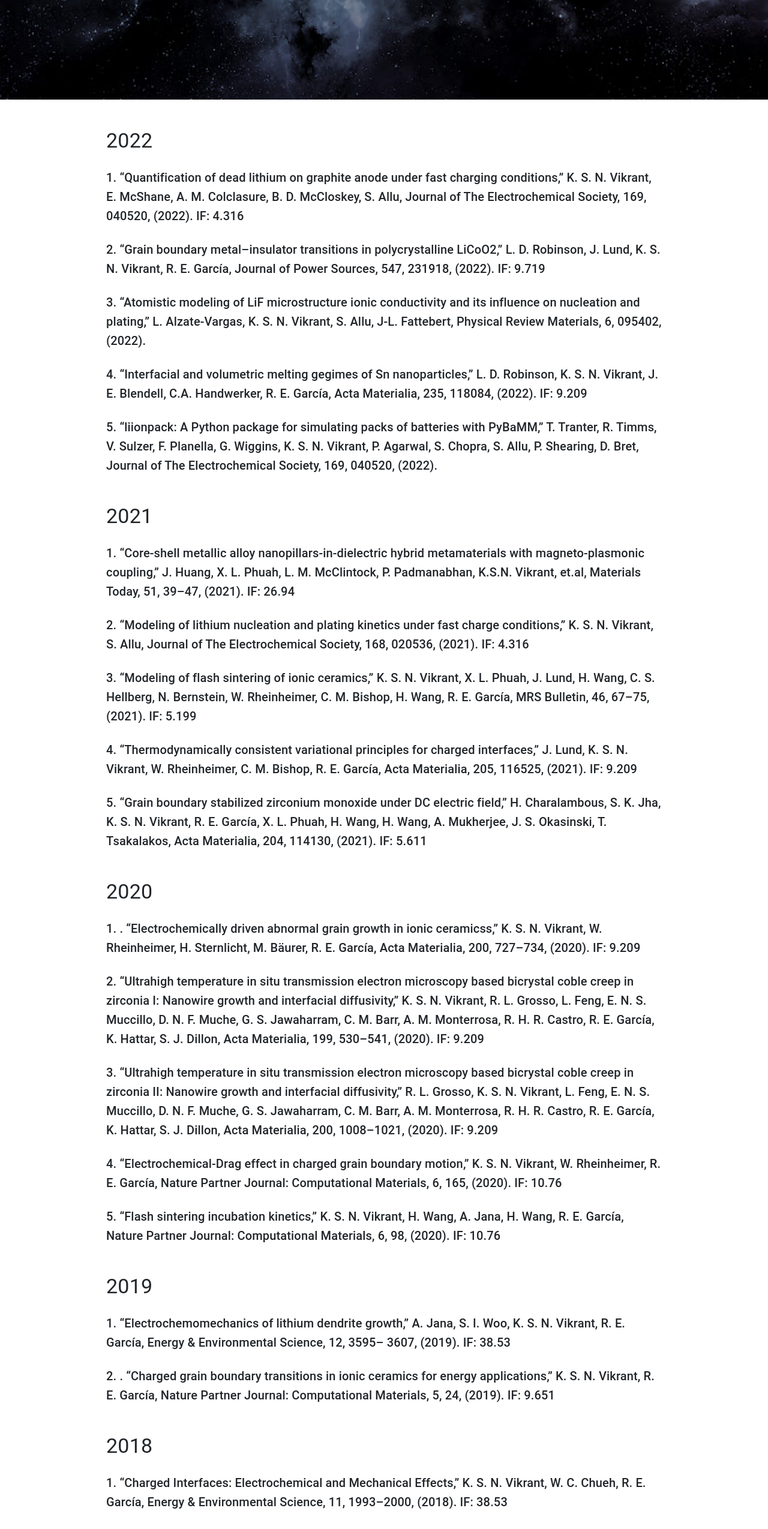
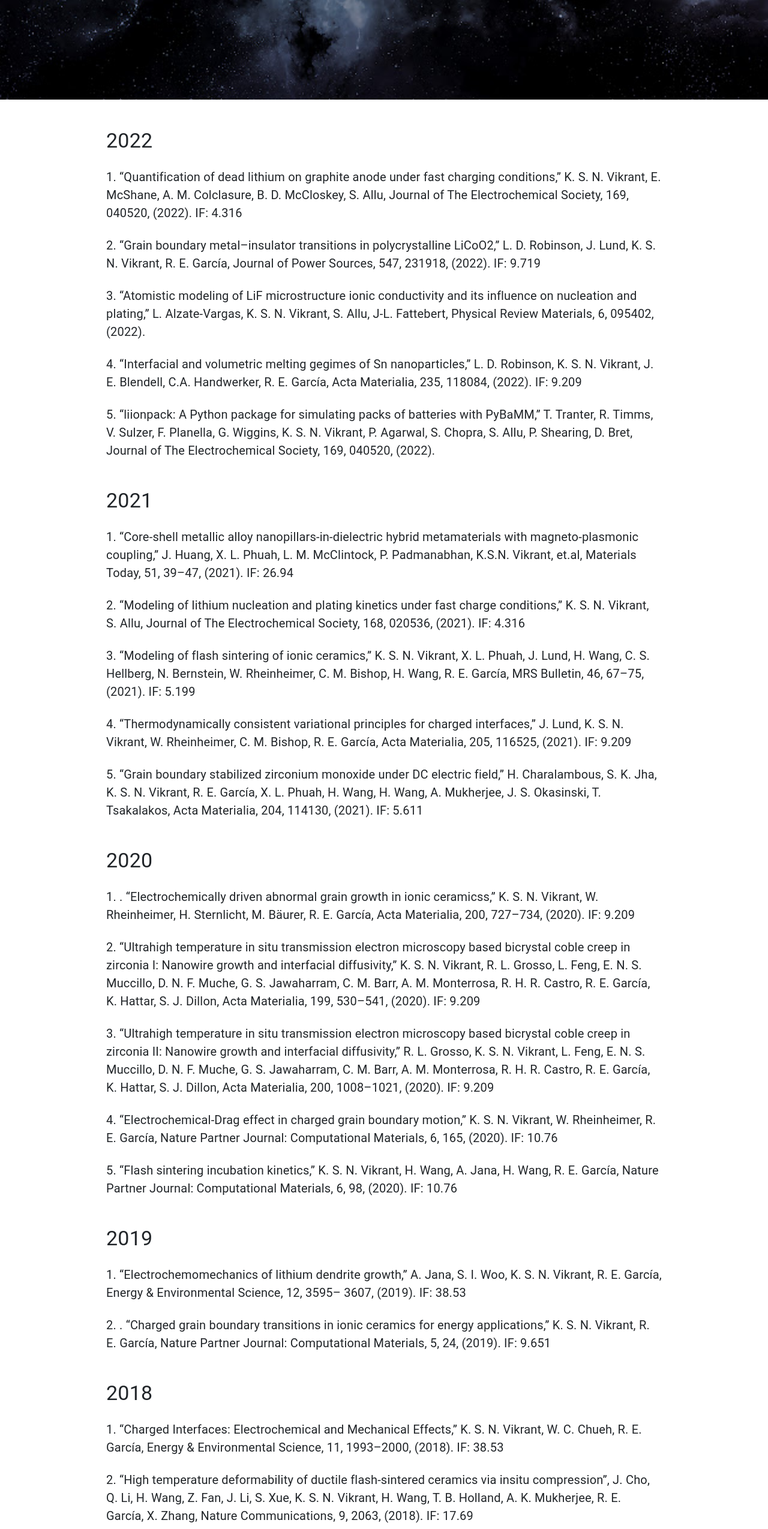
Before and after one commit to vikrant-iitd/home, a React (Create React App) app: page /publications in a window 1280 px wide. Shown: the part 234-2783 px from the top of the page at 60% size. Built offline with nearby package versions, Linux system fonts and the light colour scheme.

Commit message:
font size changed

```diff
--- a/src/components/Publications.js
+++ b/src/components/Publications.js
@@ -25,32 +25,32 @@ function Publications() {
                 2022
                 </Typography>
                 <br></br>
-                <Typography variant='h6'>
+                <Typography className='publicationName' >
                     1.  “Quantification of dead lithium on graphite anode under fast charging conditions,” K. S. N. Vikrant, E. McShane, A. M. Colclasure, B. D. McCloskey,
 S. Allu, Journal of The Electrochemical Society, 169, 040520, (2022). IF:
 4.316
                 </Typography><br></br>
-                <Typography variant='h6'>
+                <Typography className='publicationName'>
                     2. “Grain boundary metal–insulator transitions in polycrystalline LiCoO2,” L.
 D. Robinson, J. Lund, K. S. N. Vikrant, R. E. García, Journal of Power Sources,
 547, 231918, (2022). IF: 9.719
 
                 </Typography>
                 <br></br>
-                <Typography variant='h6'>
+                <Typography className='publicationName'>
                   3. “Atomistic modeling of LiF microstructure ionic conductivity and its influence on nucleation and plating,” L. Alzate-Vargas, K. S. N. Vikrant, S. Allu,
 J-L. Fattebert, Physical Review Materials, 6, 095402, (2022).
 
                 </Typography>
                 <br></br>
-                <Typography variant='h6'>
+                <Typography className='publicationName'>
                   4. “Interfacial and volumetric melting gegimes of Sn nanoparticles,” L. D.
 Robinson, K. S. N. Vikrant, J. E. Blendell, C.A. Handwerker, R. E. García,
 Acta Materialia, 235, 118084, (2022). IF: 9.209
 
                 </Typography>
                 <br></br>
-                <Typography variant='h6'>
+                <Typography className='publicationName'>
                5. “liionpack: A Python package for simulating packs of batteries with PyBaMM,” T. Tranter, R. Timms, V. Sulzer, F. Planella, G. Wiggins, K. S. N.
 Vikrant, P. Agarwal, S. Chopra, S. Allu, P. Shearing, D. Bret, Journal of The
 Electrochemical Society, 169, 040520, (2022).
@@ -59,26 +59,26 @@ Electrochemical Society, 169, 040520, (2022).
                 <Typography variant='h4'>
                 2021
                 </Typography><br></br>
-                <Typography variant='h6'>
+                <Typography className='publicationName'>
               1.  “Core-shell metallic alloy nanopillars-in-dielectric hybrid metamaterials
 with magneto-plasmonic coupling,” J. Huang, X. L. Phuah, L. M. McClintock, P. Padmanabhan, K.S.N. Vikrant, et.al, Materials Today, 51, 39–47,
 (2021). IF: 26.94
 
                 </Typography><br></br>
-                <Typography variant='h6'>
+                <Typography className='publicationName'>
              2. “Modeling of lithium nucleation and plating kinetics under fast charge conditions,” K. S. N. Vikrant, S. Allu, Journal of The Electrochemical Society,
 168, 020536, (2021). IF: 4.316
                 </Typography><br></br>
-                <Typography variant='h6'>
+                <Typography className='publicationName'>
              3. “Modeling of flash sintering of ionic ceramics,” K. S. N. Vikrant, X. L. Phuah,
 J. Lund, H. Wang, C. S. Hellberg, N. Bernstein, W. Rheinheimer, C. M. Bishop,
 H. Wang, R. E. García, MRS Bulletin, 46, 67–75, (2021). IF: 5.199
                 </Typography><br></br>
-                <Typography variant='h6'>
+                <Typography className='publicationName'>
              4.  “Thermodynamically consistent variational principles for charged interfaces,” J. Lund, K. S. N. Vikrant, W. Rheinheimer, C. M. Bishop, R. E. García,
 Acta Materialia, 205, 116525, (2021). IF: 9.209
                 </Typography><br></br>
-                <Typography variant='h6'>
+                <Typography className='publicationName'>
            5. “Grain boundary stabilized zirconium monoxide under DC electric field,” H.
 Charalambous, S. K. Jha, K. S. N. Vikrant, R. E. García, X. L. Phuah, H. Wang,
 H. Wang, A. Mukherjee, J. S. Okasinski, T. Tsakalakos, Acta Materialia, 204,
@@ -89,31 +89,31 @@ H. Wang, A. Mukherjee, J. S. Okasinski, T. Tsakalakos, Acta Materialia, 204,
                 <Typography variant='h4'>
                 2020
                 </Typography><br></br>
-                <Typography variant='h6'>
+                <Typography className='publicationName'>
           1. . “Electrochemically driven abnormal grain growth in ionic ceramicss,” K.
 S. N. Vikrant, W. Rheinheimer, H. Sternlicht, M. Bäurer, R. E. García, Acta
 Materialia, 200, 727–734, (2020). IF: 9.209
 
                 </Typography><br></br>
-                <Typography variant='h6'>
+                <Typography className='publicationName'>
           2. “Ultrahigh temperature in situ transmission electron microscopy based
 bicrystal coble creep in zirconia I: Nanowire growth and interfacial diffusivity,” K. S. N. Vikrant, R. L. Grosso, L. Feng, E. N. S. Muccillo, D. N. F.
 Muche, G. S. Jawaharram, C. M. Barr, A. M. Monterrosa, R. H. R. Castro, R.
 E. García, K. Hattar, S. J. Dillon, Acta Materialia, 199, 530–541, (2020).
 IF: 9.209
                 </Typography><br></br>
-                <Typography variant='h6'>
+                <Typography className='publicationName'>
         3.  “Ultrahigh temperature in situ transmission electron microscopy based
 bicrystal coble creep in zirconia II: Nanowire growth and interfacial diffusivity,” R. L. Grosso, K. S. N. Vikrant, L. Feng, E. N. S. Muccillo, D. N. F.
 Muche, G. S. Jawaharram, C. M. Barr, A. M. Monterrosa, R. H. R. Castro, R.
 E. García, K. Hattar, S. J. Dillon, Acta Materialia, 200, 1008–1021, (2020).
 IF: 9.209
                 </Typography><br></br>
-                <Typography variant='h6'>
+                <Typography className='publicationName'>
        4. “Electrochemical-Drag effect in charged grain boundary motion,” K. S. N.
 Vikrant, W. Rheinheimer, R. E. García, Nature Partner Journal: Computational Materials, 6, 165, (2020). IF: 10.76
                 </Typography><br></br>
-                <Typography variant='h6'>
+                <Typography className='publicationName'>
      5. “Flash sintering incubation kinetics,” K. S. N. Vikrant, H. Wang, A. Jana,
 H. Wang, R. E. García, Nature Partner Journal: Computational Materials, 6,
 98, (2020). IF: 10.76
@@ -124,13 +124,13 @@ H. Wang, R. E. García, Nature Partner Journal: Computational Materials, 6,
                 <Typography variant='h4'>
                 2019
                 </Typography><br></br>
-                <Typography variant='h6'>
+                <Typography className='publicationName'>
     1. “Electrochemomechanics of lithium dendrite growth,” A. Jana, S. I. Woo,
 K. S. N. Vikrant, R. E. García, Energy & Environmental Science, 12, 3595–
 3607, (2019). IF: 38.53
 
                 </Typography><br></br>
-                <Typography variant='h6'>
+                <Typography className='publicationName'>
    2. . “Charged grain boundary transitions in ionic ceramics for energy applications,” K. S. N. Vikrant, R. E. García, Nature Partner Journal: Computational
 Materials, 5, 24, (2019). IF: 9.651
                 </Typography><br></br>
@@ -138,13 +138,13 @@ Materials, 5, 24, (2019). IF: 9.651
                 <Typography variant='h4'>
                 2018
                 </Typography><br></br>
-                <Typography variant='h6'>
+                <Typography className='publicationName'>
   1.  “Charged Interfaces: Electrochemical and Mechanical Effects,” K. S. N.
 Vikrant, W. C. Chueh, R. E. García, Energy & Environmental Science, 11,
 1993–2000, (2018). IF: 38.53
 
                 </Typography><br></br>
-                <Typography variant='h6'>
+                <Typography className='publicationName'>
   2. “High temperature deformability of ductile flash-sintered ceramics via insitu compression”, J. Cho, Q. Li, H. Wang, Z. Fan, J. Li, S. Xue, K. S. N.
 Vikrant, H. Wang, T. B. Holland, A. K. Mukherjee, R. E. García, X. Zhang,
 Nature Communications, 9, 2063, (2018). IF: 17.69
@@ -155,7 +155,7 @@ Nature Communications, 9, 2063, (2018). IF: 17.69
                 <Typography variant='h4'>
                 2015
                 </Typography><br></br>
-                <Typography variant='h6'>
+                <Typography className='publicationName'>
  1. “Development and evaluation of SUS 304H—IN 617 welds for advanced
 ultra supercritical boiler applications,” A. H. V. Pavan, K. S. N. Vikrant, R.
 Ravibharath, K. Singh, Materials Science and Engineering A, 642, 32–41,
@@ -167,7 +167,7 @@ Ravibharath, K. Singh, Materials Science and Engineering A, 642, 32–41,
                 <Typography variant='h4'>
                 2013
                 </Typography><br></br>
-                <Typography variant='h6'>
+                <Typography className='publicationName'>
  1. “Estimation of residual life of boiler tubes using steam side oxide scale
 thickness,” K. S. N. Vikrant, G. V. Ramareddy, A. H. V. Pavan, K. Singh,
 International Journal of Pressure Vessels and Piping, 104, 69–75, (2013).
@@ -176,31 +176,31 @@ IF: 2.075
 
 
                 </Typography><br></br>
-                <Typography variant='h6'>
+                <Typography className='publicationName'>
  2. “Metallurgical analysis of SA-106Gr. B pipe failure during hot bending,”
 A. H. V.Pavan, K. S. N. Vikrant, G. Vimalan, K. Singh, Case Studies in Engineering Failure Analysis, 1, 120–130, (2013). IF: 1.891
 
 
 
                 </Typography><br></br>
-                <Typography variant='h6'>
+                <Typography className='publicationName'>
  3. “Root cause analysis of bowl-mill pinion shaft failures,” A. H. V. Pavan, K.
 S. N. Vikrant, M. Swamy, G. Jayaraman, Case Studies in Engineering Failure
 Analysis, 1, 103–109, (2013). IF: 1.891
                 </Typography><br></br>
-                <Typography variant='h6'>
+                <Typography className='publicationName'>
 4. . “Creep modeling of P91 steel for high temperature power plant applications,” S. Nandi, K. S. N. Vikrant, A. H. V. Pavan, K. Singh, Procedia Engineering, 55, 751–755, (2013). IF: 1.04
                 </Typography><br></br>
                 <br></br>
                 <Typography variant='h4'>
                 2012
                 </Typography><br></br>
-                <Typography variant='h6'>
+                <Typography className='publicationName'>
 1. “Characterization of fireside corroded sections of boiler tubes,” A. H. V.
 Pavan, K. S. N. Vikrant, S. Nandi, K. Singh, Materials Science Forum, 710,
 701–706, (2012). IF: 0.35
                 </Typography><br></br>
-                <Typography variant='h6'>
+                <Typography className='publicationName'>
 2. “Theoretical estimation of thickness variation in thermal barrier coatings
 by using pulse phase thermography,” M. M. Kumar, K. S. N. Vikrant, M.
 Swamy, M. S. Rawat, R. Markandeya QIRT, (2012).
--- a/src/components/index.css
+++ b/src/components/index.css
@@ -10,6 +10,11 @@
     width: 100%;
     font-size: 60px;
 }
+
+.publicationName{
+    font-size: 20px !important;
+}
+
 @media screen and (max-width: 1023px) {
     .mainCompH1{
        font-size: 48px;
@@ -22,6 +27,9 @@
         margin-left: auto;
         margin-right: auto;
     }
+    .publicationName{
+        font-size: 18px !important;
+    }
   }
 
 @media screen and (max-width: 477px) {
```
